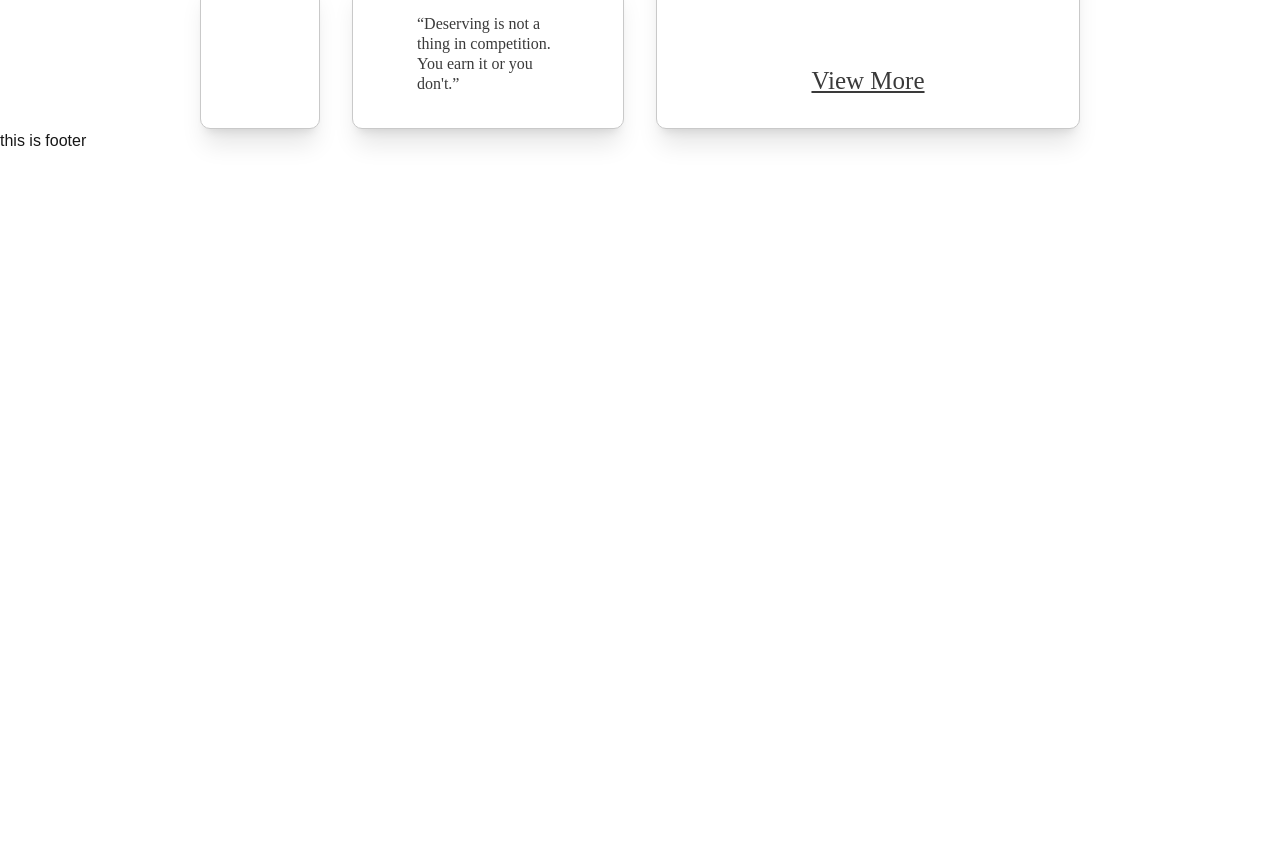
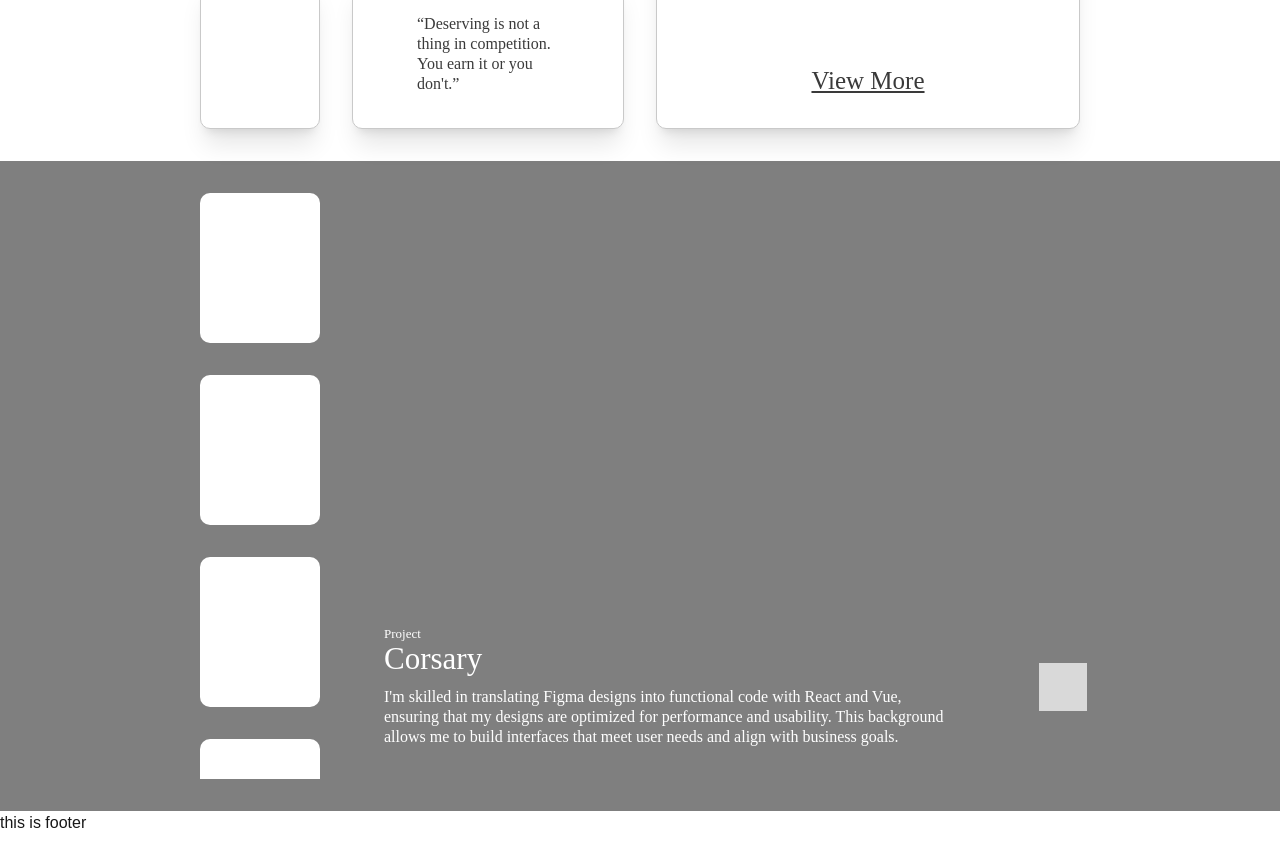
Before and after one commit to boi-git/protfolio_react, a Next.js app in the folder project-portfolio-react/: page / in a window 1280 px wide. Shown: the part 1100-1967 px from the top of the page. Before the commit the page ends 1317 px from the top, so only its background shows below. Built offline with nearby package versions, Linux system fonts and the light colour scheme.

Commit message:
Add Project Carousel

```diff
--- a/project-portfolio-react/src/app/page.js
+++ b/project-portfolio-react/src/app/page.js
@@ -67,7 +67,6 @@
           </div>
           <div className="w-full justify-start items-start gap-8 grid grid-cols-12">
             <div className="rounded-[10px] shadow-xl border border-[#c9c9c9] col-span-6 h-fill-available bg-[url('https://via.placeholder.com/485x240')] bg-cover bg-center"></div>
-
             <div className="flex-col justify-center items-start gap-8 inline-flex col-span-6">
               <div className="self-stretch p-8 bg-white rounded-[10px] shadow border border-[#c9c9c9] justify-start items-center inline-flex gap-4">
                 <div className="flex-grow flex-col justify-start items-start inline-flex">
@@ -218,6 +217,53 @@
           </div>
         </div>
       </div>
+      <div className="w-full pt-8 justify-start items-center gap-8 inline-flex">
+        <div className="h-[650px] px-[200px] flex-grow py-8 bg-black/50 justify-start items-center gap-8 inline-flex grid grid-cols-12">
+          <div className="h-full col-span-2 flex-col justify-start items-start gap-8 inline-flex overflow-hidden">
+            <div className="w-full flex gap-8 flex-col">
+              <div className="h-[150px] w-full bg-white rounded-[10px]  justify-start items-center inline-flex">
+                <div className="justify-center items-center flex"></div>
+              </div>
+              <div className="h-[150px] w-full bg-white rounded-[10px]  justify-start items-center inline-flex">
+                <div className="justify-center items-center flex"></div>
+              </div>
+              <div className="h-[150px] w-full bg-white rounded-[10px]  justify-start items-center inline-flex">
+                <div className="justify-center items-center flex"></div>
+              </div>
+              <div className="h-[150px] w-full bg-white rounded-[10px]  justify-start items-center inline-flex">
+                <div className="justify-center items-center flex"></div>
+              </div>
+            </div>
+          </div>
+          <div className="col-span-10 h-full flex p-8 rounded-[10px] flex-col justify-end items-start inline-flex">
+            <div className="justify-between items-start inline-flex w-full ">
+              <div className="flex-col justify-start items-start gap-2.5 inline-flex ">
+                <div className="flex-col justify-end items-start flex w-full">
+                  <div className="text-white text-[13px] font-normal font-['Poppins'] leading-none">
+                    Project
+                  </div>
+                  <div className="text-white text-[31px] font-normal font-['Poppins'] leading-[37.20px]">
+                    Corsary
+                  </div>
+                </div>
+                <div className=" w-[575px]  text-white text-base font-normal font-['Poppins'] leading-tight">
+                  I'm skilled in translating Figma designs into functional code
+                  with React and Vue, ensuring that my designs are optimized for
+                  performance and usability. This background allows me to build
+                  interfaces that meet user needs and align with business goals.
+                </div>
+              </div>
+              <div className="self-stretch rounded-[10px] justify-center items-center gap-8 flex">
+                <div className="w-12 h-[47.21px] relative" />
+                <div className="w-12 h-12 relative">
+                  <div className="w-12 h-12 left-0 top-0 absolute bg-[#d9d9d9]" />
+                </div>
+                <div className="w-12 h-[30.39px] relative" />
+              </div>
+            </div>
+          </div>
+        </div>
+      </div>
       <div>this is footer</div>
     </div>
   );
```
